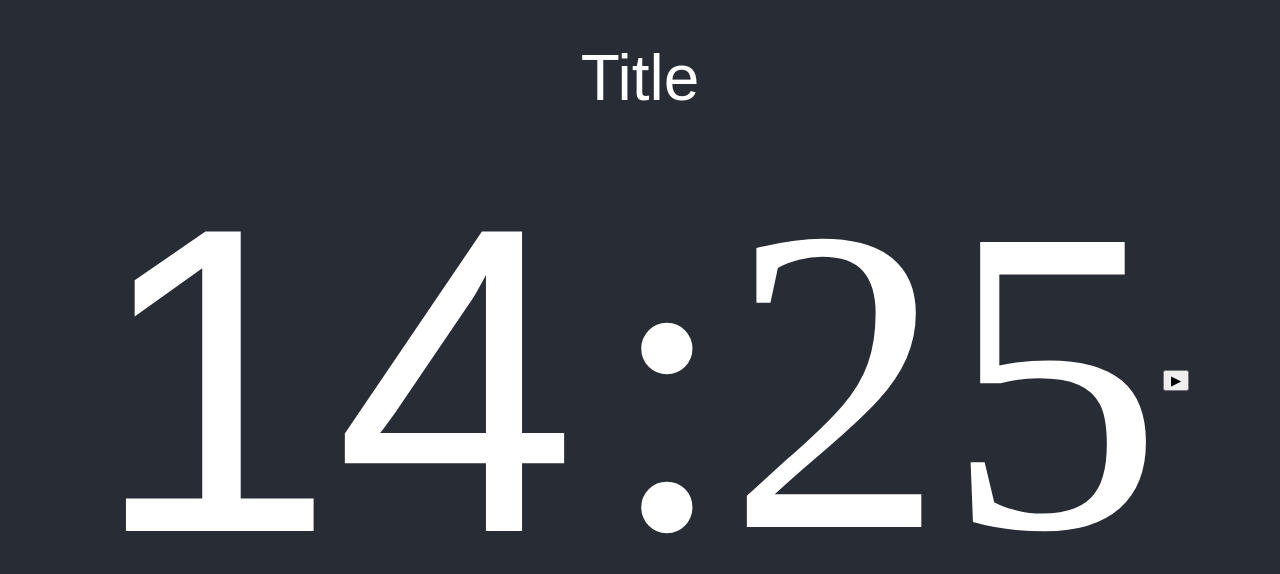
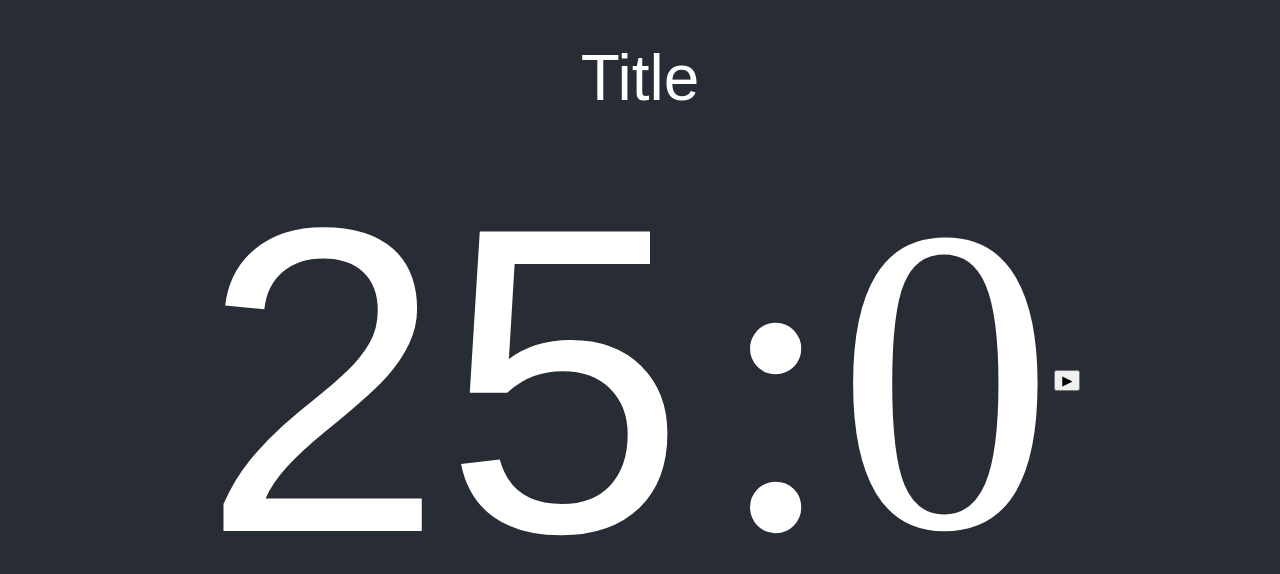
Before and after one commit to lb-/mtg-timer, a React (Create React App) app: page / in a window 1280 px wide. Shown: the top 574 px of the page. Built offline with nearby package versions, Linux system fonts and the light colour scheme; a web font is replaced by a local one.

Commit message:
App - Clean up whitespace

```diff
--- a/src/App.js
+++ b/src/App.js
@@ -1,4 +1,5 @@
 import React, { useState } from 'react';
+
 import './App.scss';
 import Background from './Background';
 import Timer from './Timer';
@@ -16,7 +17,7 @@ const App = () => {
           />
         </header>
         <main className="App-main">
-          <Timer minutes={14} seconds={25} />
+          <Timer minutes={25} />
         </main>
       </Background>
     </div>
```
